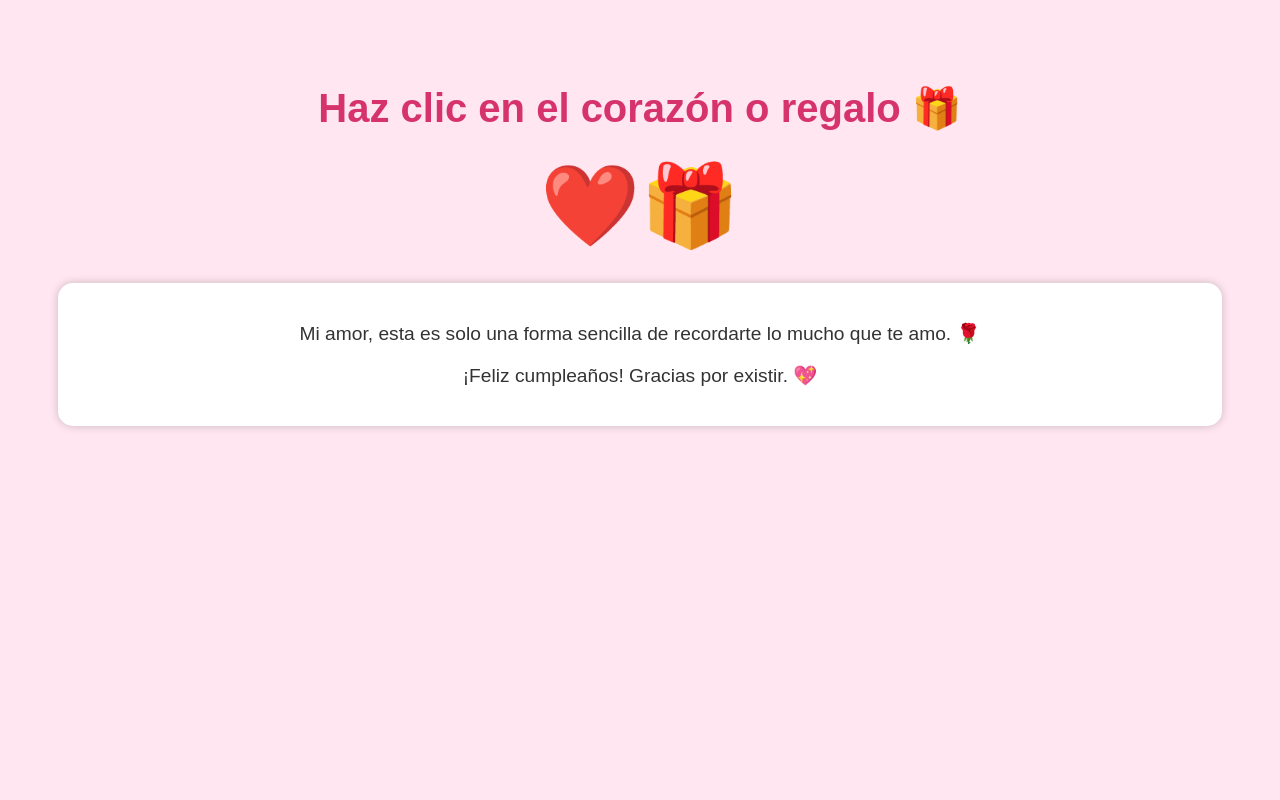
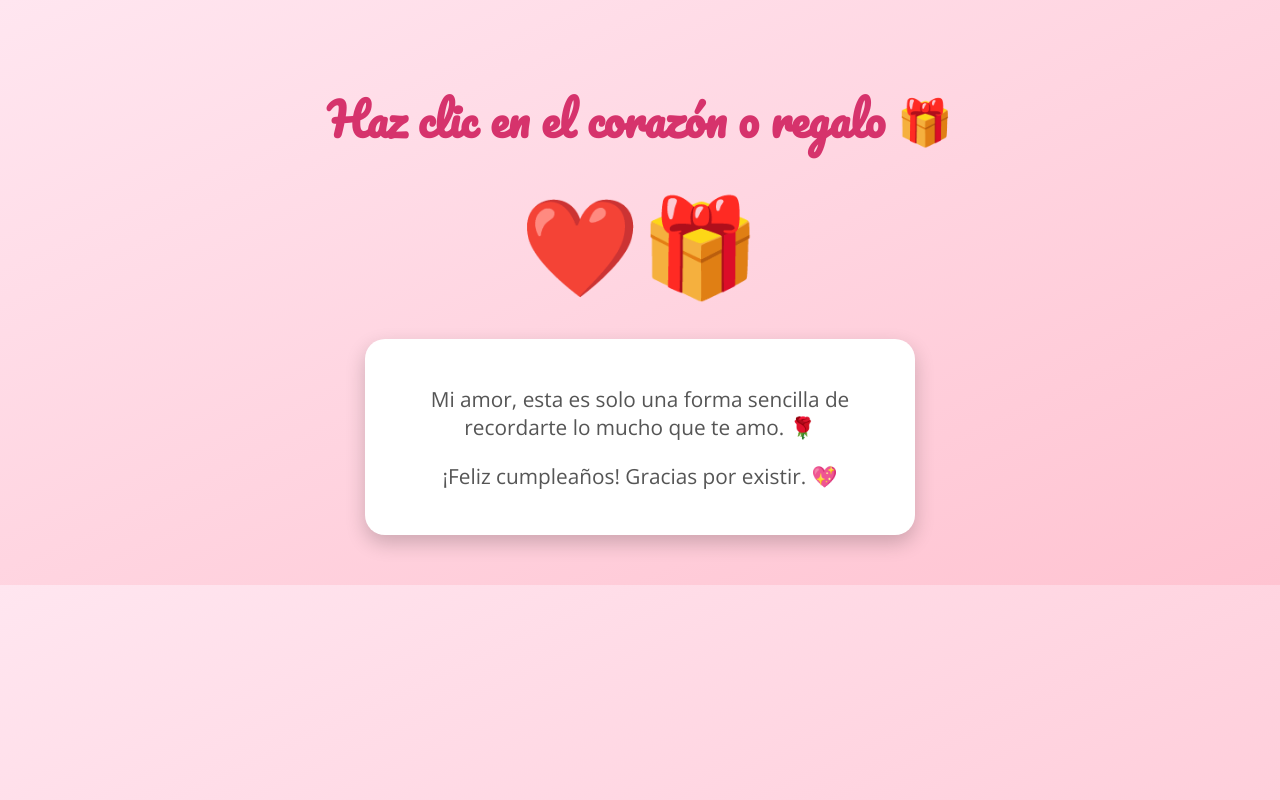
Before and after one commit to Alexandray28/Feliz_cumple_mi_amor, a plain HTML site: page index.html in a window 1280 px wide. Both pictures are taken after a click on the element "❤️🎁". Drawn offline with nearby package versions, Linux system fonts and the light colour scheme.

Commit message:
Update index.html

```diff
--- a/index.html
+++ b/index.html
@@ -1,40 +1,55 @@
-<!DOCTYPE html>
+ <!DOCTYPE html>
 <html lang="es">
 <head>
   <meta charset="UTF-8">
   <title>Para mi amor 💌</title>
+  <link href="https://fonts.googleapis.com/css2?family=Pacifico&family=Open+Sans&display=swap" rel="stylesheet">
   <style>
     body {
-      background-color: #ffe6f0;
-      font-family: sans-serif;
+      background: linear-gradient(to bottom right, #ffe6f0, #ffc3d1);
+      font-family: 'Open Sans', sans-serif;
       text-align: center;
       padding: 50px;
+      margin: 0;
     }
 
     h1 {
-      font-size: 2.5em;
+      font-family: 'Pacifico', cursive;
+      font-size: 2.8em;
       color: #d6336c;
+      margin-bottom: 20px;
     }
 
     .emoji {
-      font-size: 5em;
+      font-size: 6em;
       cursor: pointer;
-      transition: transform 0.3s;
+      transition: transform 0.4s, filter 0.3s;
+      animation: latido 1s infinite;
     }
 
     .emoji:hover {
       transform: scale(1.2);
+      filter: brightness(110%);
+    }
+
+    @keyframes latido {
+      0%, 100% { transform: scale(1); }
+      50% { transform: scale(1.1); }
     }
 
     #carta {
       display: none;
       margin-top: 30px;
       background-color: white;
-      border-radius: 15px;
-      padding: 20px;
-      box-shadow: 0 0 10px rgba(0,0,0,0.2);
-      color: #333;
-      font-size: 1.2em;
+      border-radius: 20px;
+      padding: 25px;
+      box-shadow: 0 8px 20px rgba(0, 0, 0, 0.2);
+      color: #555;
+      font-size: 1.3em;
+      max-width: 500px;
+      margin-left: auto;
+      margin-right: auto;
+      transition: opacity 0.5s ease;
     }
   </style>
 </head>
@@ -51,7 +66,10 @@
 
   <script>
     function mostrarCarta() {
-      document.getElementById("carta").style.display = "block";
+      const carta = document.getElementById("carta");
+      carta.style.display = "block";
+      carta.style.opacity = "0";
+      setTimeout(() => carta.style.opacity = "1", 10);
     }
   </script>
 
```
